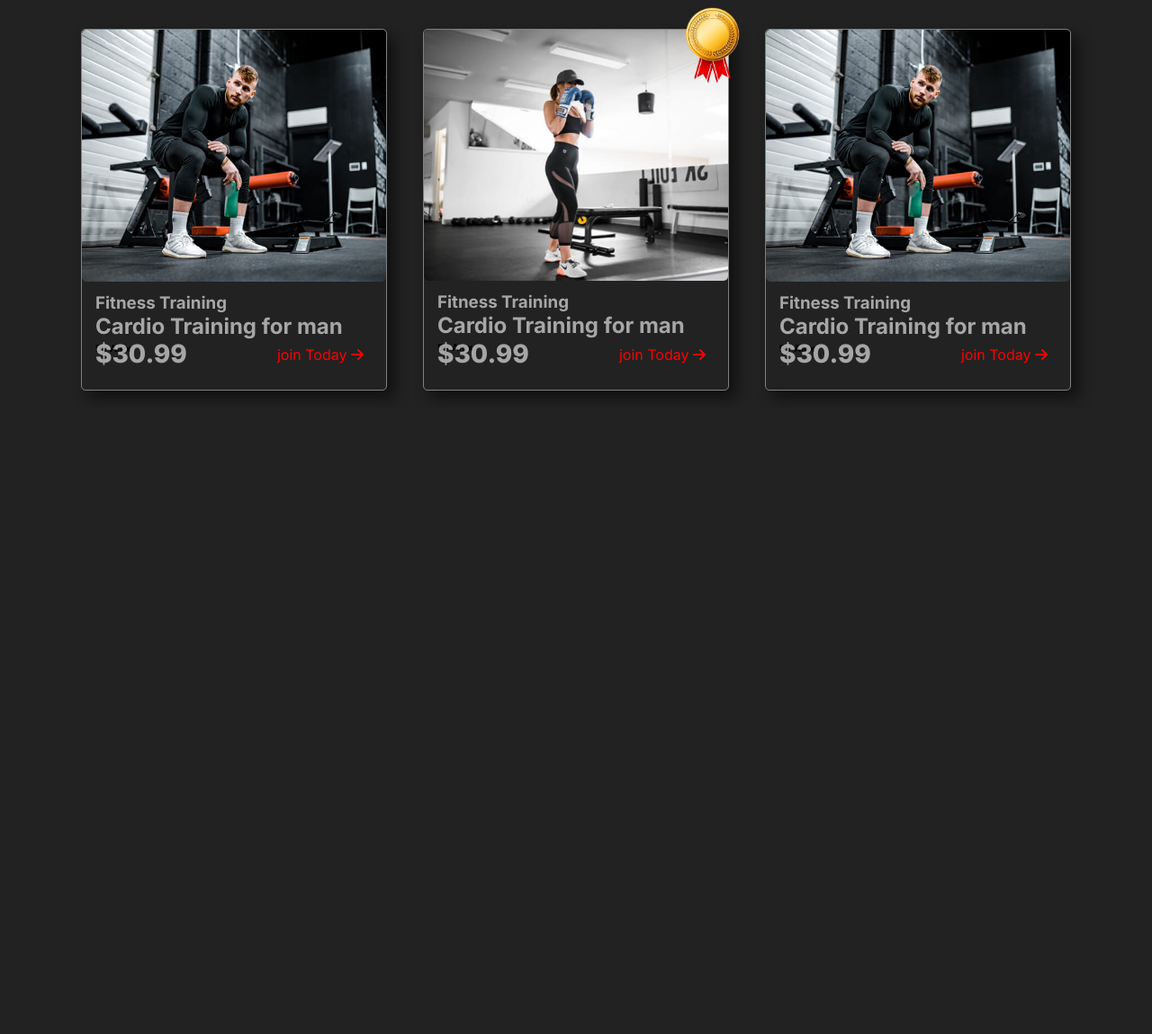
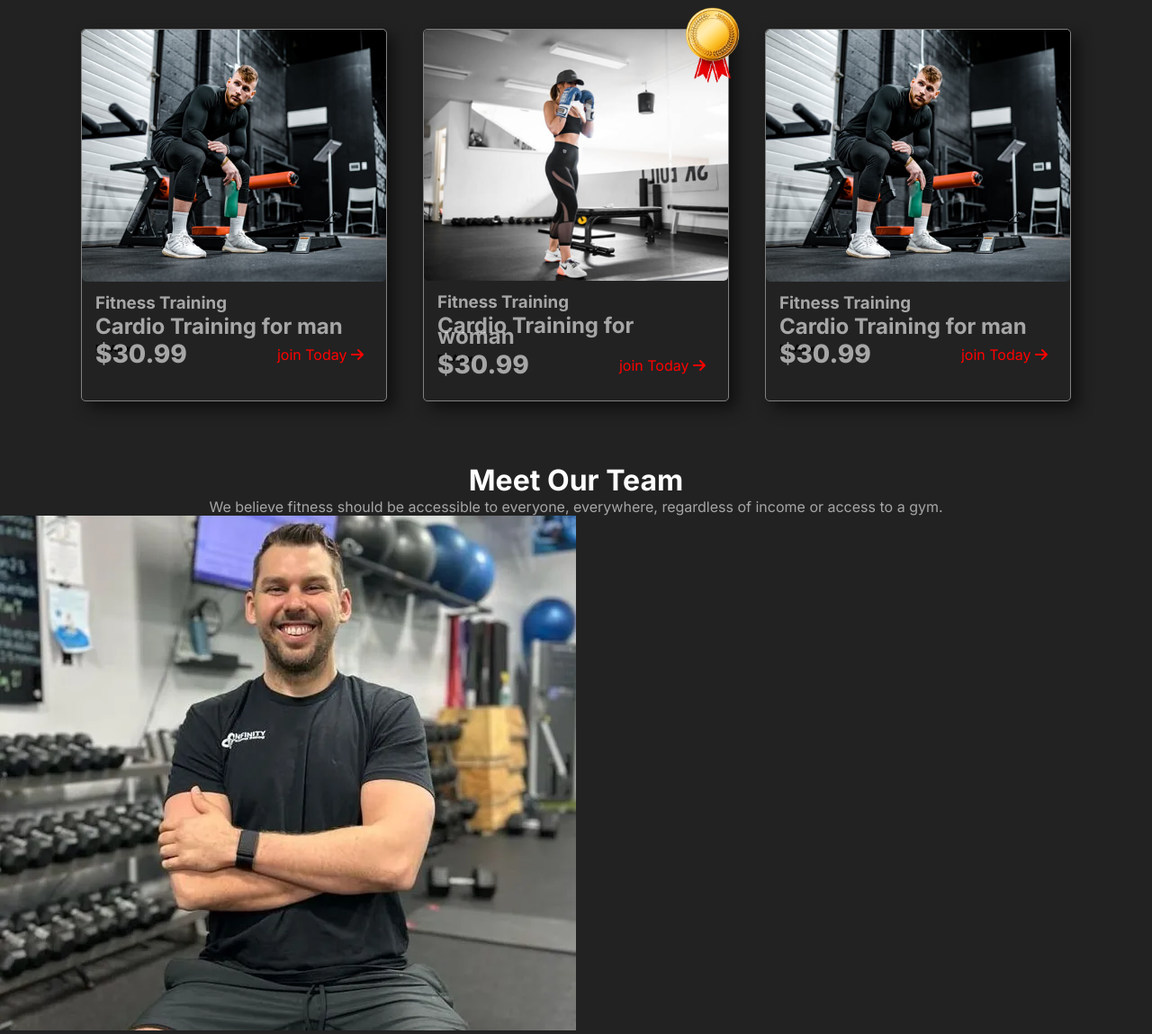
Before and after one commit to shameemmonir/Assignment-2-gym-fitness, a plain HTML site: page index.html in a window 1280 px wide. Shown: the part 2379-3528 px from the top of the page at 90% size. Before the commit the page ends 2833 px from the top, so only its background shows below. Drawn offline with Linux system fonts and the light colour scheme; a web font is replaced by a local one.

Commit message:
meet our team area start

```diff
--- a/index.html
+++ b/index.html
@@ -221,7 +221,7 @@
                     </div>
                     <div class="service-description">
                         <h3 class="fitness">Fitness Training</h3>
-                        <h2 class="cardio">Cardio Training for man</h2>
+                        <h2 class="cardio">Cardio Training for woman</h2>
                         <h6>By Alex</h6>
                         <div class="services-footer">
                             <h2 class="price">$30.99</h2>
@@ -247,7 +247,25 @@
         </section>
         <!-- Our Services area end here  -->
 
+        <!-- Meet our team area start here  -->
+         <section class="contaier">
+            <div class="meet-our-team-container">
+                <div class="meet-our-team-description">
+                    <h1 class="meet-our-team-title"> Meet Our Team</h1>
+                    <p>We believe fitness should be accessible to everyone, everywhere, regardless of income or
+                        access to a gym.</p>
+                </div>
+                <div class="team-image-container">
+                    <div class="team-image">
+                        <img src="images/trainer1.png" alt="">
+                        <div class="bottom-left">
 
+                        </div>
+                    </div>
+                </div>
+            </div>
+         </section>
+        <!-- Meet our team area end here  -->
     </main>
 </body>
 </html>
--- a/styles/style.css
+++ b/styles/style.css
@@ -515,3 +515,18 @@ body {
     color: rgba(255, 255, 255, 0.6);
 }
 /* Our services area style end here  */
+
+/* Meet our team style start here  */
+    .meet-our-team-description{
+        /* width: 1060px; */
+        text-align: center;
+        margin-top: 3rem;
+    }
+    .meet-our-team-title{
+        color: rgba(255, 255, 255);
+        font-size: 2rem;
+    }
+    .meet-our-team-description p{
+        color: rgba(255, 255, 255, 0.6);
+    }
+/* Meet our team style end here  */
```
Also changed, not shown: styles/responsive.css (line endings or trailing spaces).
